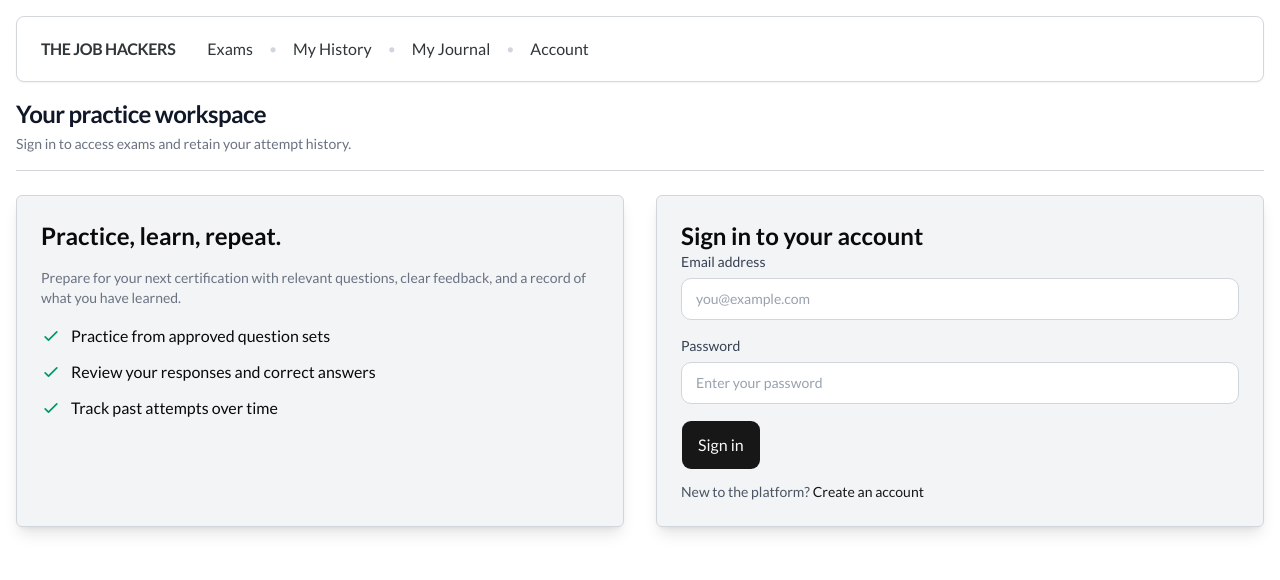
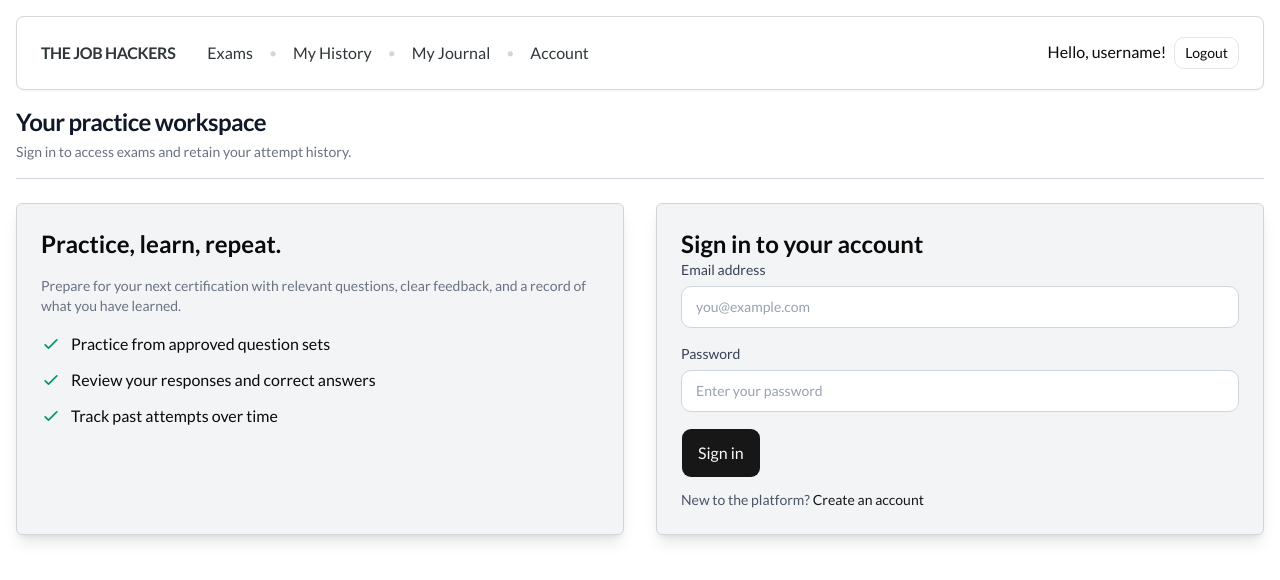
Before and after one commit to chingu-voyages/X02-team-01, a Next.js app in the folder frontend/: page /login in a window 1280 px wide. Shown: the top 580 px of the page. Built offline with nearby package versions, Linux system fonts and the light colour scheme.

Commit message:
refactor(navbar): add Logout button to navbar and update layout

```diff
--- a/frontend/src/components/layouts/Navbar.tsx
+++ b/frontend/src/components/layouts/Navbar.tsx
@@ -1,11 +1,13 @@
 import Link from "next/link";
+import { Button } from "../ui/button";
 
 export default function Navbar() {
   return (
     <nav
       aria-label="Main navigation"
-      className="flex flex-wrap items-center gap-x-8 gap-y-3 rounded-md border border-[#d4d8db] bg-white px-6 py-5 m-4 shadow-xs"
+      className="flex items-center justify-between gap-x-8 gap-y-3 rounded-md border border-[#d4d8db] bg-white px-6 py-5 m-4 shadow-xs"
     >
+      <div className="flex gap-8">
         <span className="text-base font-bold tracking-tight text-[#303639]">
           THE JOB HACKERS
         </span>
@@ -45,6 +47,14 @@ export default function Navbar() {
             Account
           </Link>
         </div>
+      </div>
+
+      <div className="flex items-baseline gap-2">
+        <span>Hello, username!</span>
+        <Button variant="outline" className="hover:cursor-pointer">
+          Logout
+        </Button>
+      </div>
     </nav>
   );
 }
```
Lines whose indentation alone changed are shown as unchanged.
